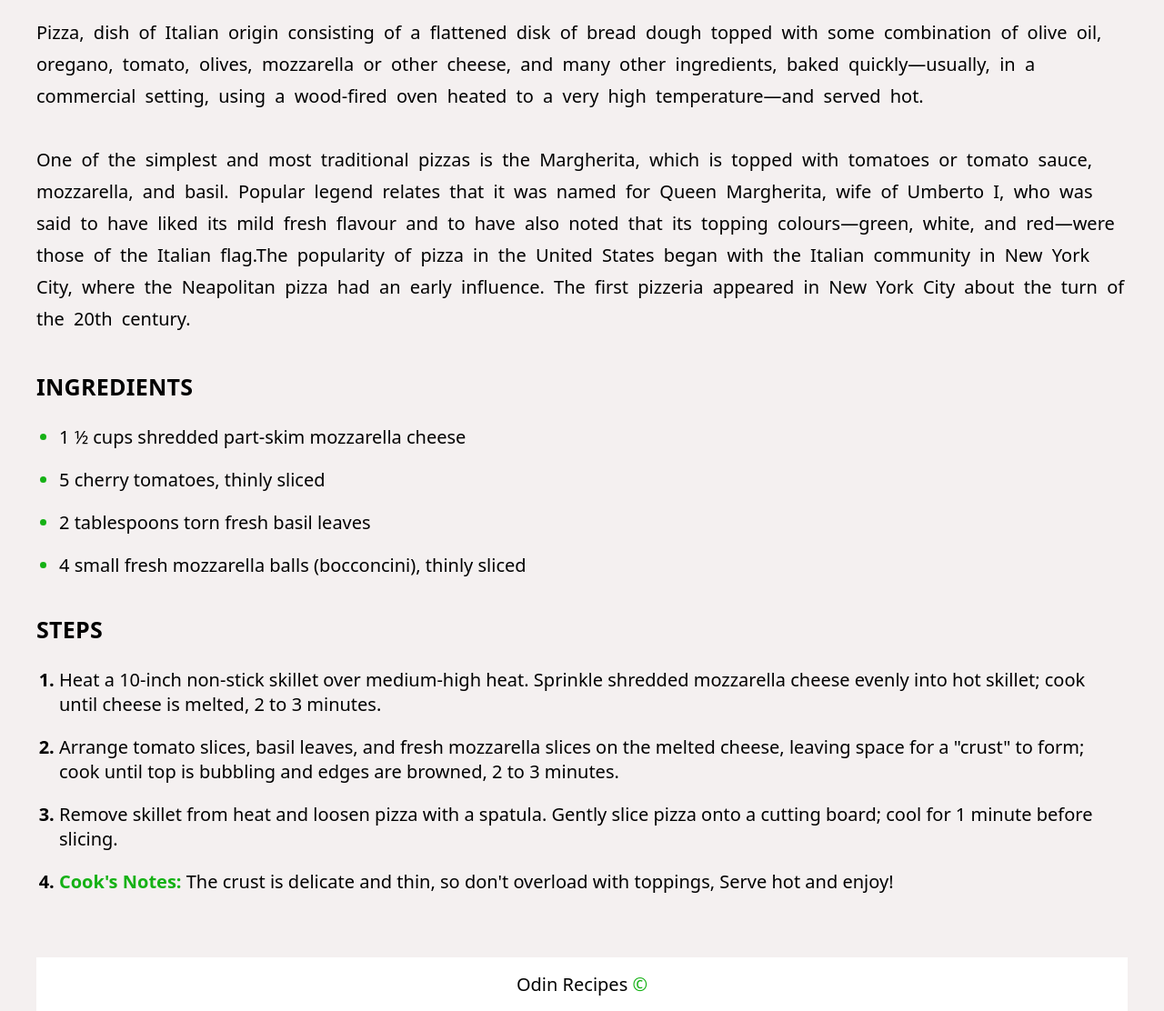
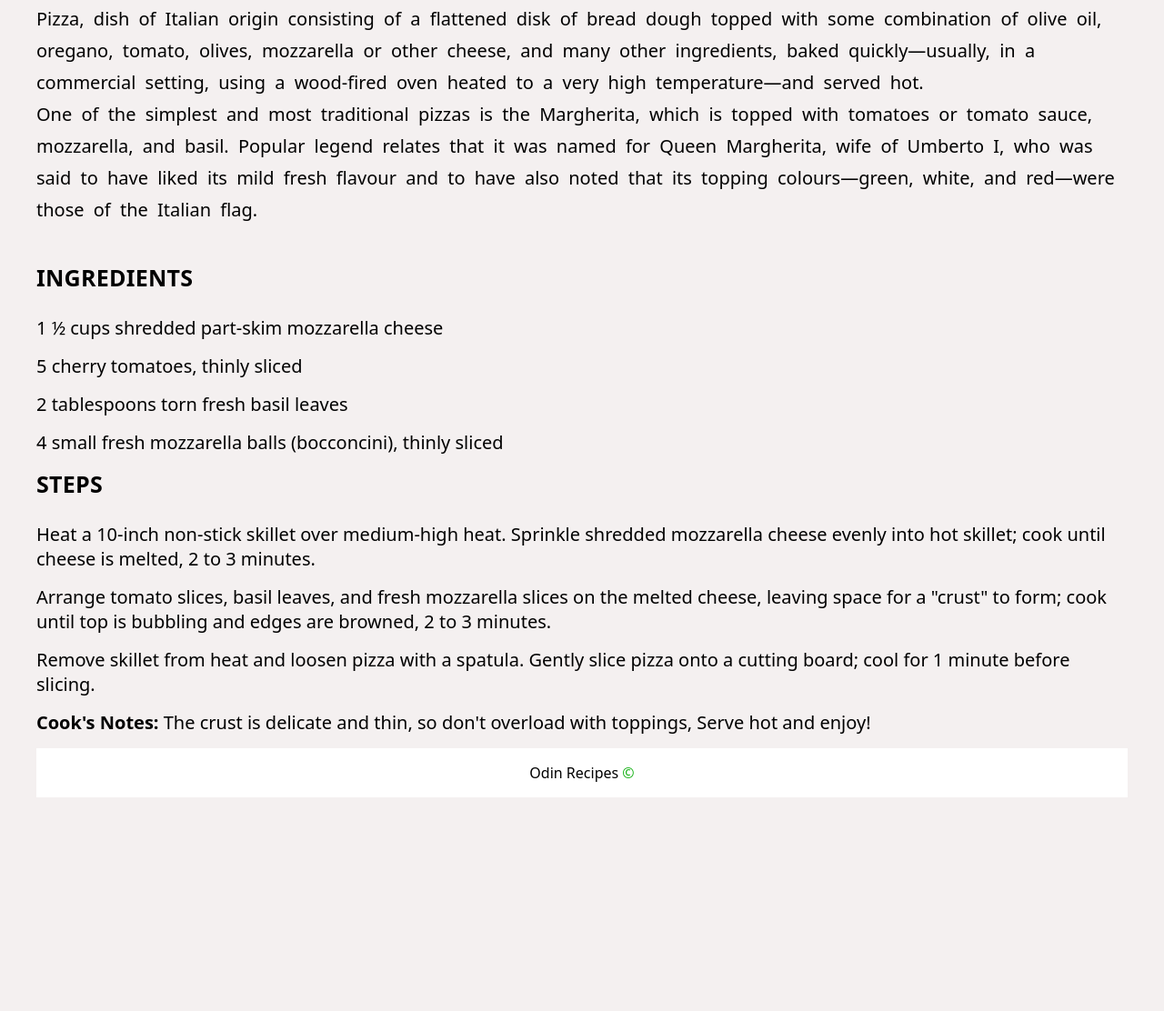
Before and after one commit to Jeetender1621/odin-recipes, a plain HTML site: page recipes/cheesyskilletpizza.html in a window 1280 px wide. Shown: the part 651-1763 px from the top of the page at 91% size. After the commit the page ends 1528 px from the top, so only its background shows below. Drawn offline with Linux system fonts and the light colour scheme.

Commit message:
Revert "Modify styling(individual recipe pages)"
This reverts commit a729c989c8db11d40c3fc4f73dc2af8cceb134f8.

```diff
--- a/recipes/cheesyskilletpizza.html
+++ b/recipes/cheesyskilletpizza.html
@@ -7,32 +7,27 @@
     <link rel="stylesheet" href="../styles/styles.css">
 </head>
 <body>
-    <div class="header">
     <h1 class="recipe-header"> Odin Recipes | Cheesy-Crust Skillet Pizza</h1>
-    </div>
-    <div class="container">
     <img src ="../imgs/cheesyskilletpizza.jpg" alt = "Cheesy-Crust Skillet Pizza" height="200" width="300"/>
     <h2>Description</h2>
     <div class="description">
     <p>Pizza, dish of Italian origin consisting of a flattened disk of bread dough topped with some combination of olive oil, oregano, tomato, olives, mozzarella or other cheese, and many other ingredients, baked quickly—usually, in a commercial setting, using a wood-fired oven heated to a very high temperature—and served hot.</p>
-    <br/>
-    <p>One of the simplest and most traditional pizzas is the Margherita, which is topped with tomatoes or tomato sauce, mozzarella, and basil. Popular legend relates that it was named for Queen Margherita, wife of Umberto I, who was said to have liked its mild fresh flavour and to have also noted that its topping colours—green, white, and red—were those of the Italian flag.The popularity of pizza in the United States began with the Italian community in New York City, where the Neapolitan pizza had an early influence. The first pizzeria appeared in New York City about the turn of the 20th century.</p>
+    <p>One of the simplest and most traditional pizzas is the Margherita, which is topped with tomatoes or tomato sauce, mozzarella, and basil. Popular legend relates that it was named for Queen Margherita, wife of Umberto I, who was said to have liked its mild fresh flavour and to have also noted that its topping colours—green, white, and red—were those of the Italian flag.</p>
     </div>
     <h2>Ingredients</h3>
-    <ul class="ingredients">
+    <ul>
         <li>1 ½ cups shredded part-skim mozzarella cheese</li>
         <li>5 cherry tomatoes, thinly sliced</li>
         <li>2 tablespoons torn fresh basil leaves</li>
         <li>4 small fresh mozzarella balls (bocconcini), thinly sliced</li>
     </ul>
     <h2>Steps</h3>
-    <ol class="steps">
+    <ol>
         <li>Heat a 10-inch non-stick skillet over medium-high heat. Sprinkle shredded mozzarella cheese evenly into hot skillet; cook until cheese is melted, 2 to 3 minutes.</li>
         <li>Arrange tomato slices, basil leaves, and fresh mozzarella slices on the melted cheese, leaving space for a "crust" to form; cook until top is bubbling and edges are browned, 2 to 3 minutes.</li>
         <li>Remove skillet from heat and loosen pizza with a spatula. Gently slice pizza onto a cutting board; cool for 1 minute before slicing.</li>
-        <li><b class="cooks-notes">Cook's Notes:</b> The crust is delicate and thin, so don't overload with toppings, Serve hot and enjoy!</li>
+        <li><b>Cook's Notes:</b> The crust is delicate and thin, so don't overload with toppings, Serve hot and enjoy!</li>
     </ol>
-    </div>
     <footer>Odin Recipes <span class="copyright">&copy;</span></footer>
 </body>
 </html>
--- a/styles/styles.css
+++ b/styles/styles.css
@@ -13,9 +13,11 @@ body{
     justify-content: space-between;
     height: 100vh;
 }
-.container{
-    flex-grow: 1;
-    margin: 50px 0;
+
+footer{
+    background-color: rgb(255, 255, 255);
+    text-align: center;
+    padding: 16px;
 }
 .featured{
     display: flex;
@@ -27,6 +29,7 @@ h1{
     font-size: 40px;
     text-align: center;
     padding: 30px;
+    margin-bottom: 40px;
     font-weight:900;
     background-color: rgb(255, 255, 255);
     letter-spacing: 0.75px;
@@ -42,7 +45,7 @@ h2{
 }
 li{
     list-style-type: none;
-    margin-bottom: 20px;
+    margin-bottom: 15px;
     font-size: 20px;
 
 }
@@ -83,34 +86,10 @@ img{
 .ingredients{
     margin-bottom: 40px;
 }
-.ingredients li{
-    list-style-type: disc;
-    margin-left: 25px;
-}
-.ingredients li::marker {
-    color: rgb(21, 177, 21);
-  }
-
-.steps li{
-    list-style-type:decimal;
-    margin-left: 25px;
-}
-
-.steps li::marker{
-    font-weight: bold;
-}
-
-.cooks-notes{
-    color:rgb(21, 177, 21);
-}
-
-footer{
-    background-color: rgb(255, 255, 255);
-    text-align: center;
-    padding: 16px;
-    font-size: 20px;
-}
 
 .copyright{
-    color: rgb(21, 177, 21);
+    color: rgb(21, 177, 21); ;
 }
+.container{
+    flex-grow: 1;
+}
```
Also changed, not shown: recipes/basicburger.html (+2 -7 lines), recipes/chickenshawarma.html (+2 -3 lines).
